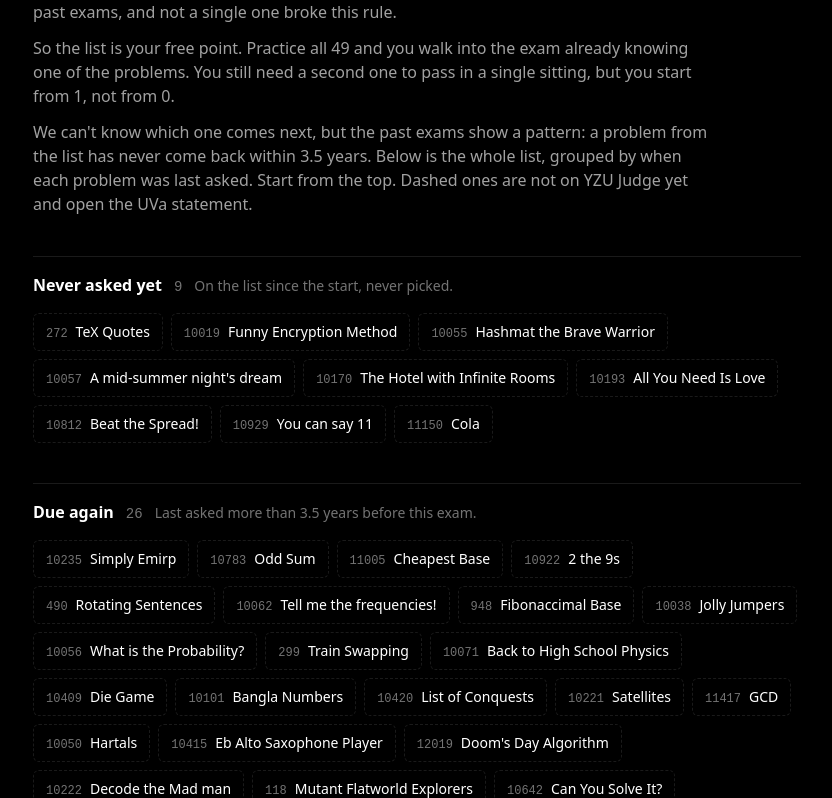
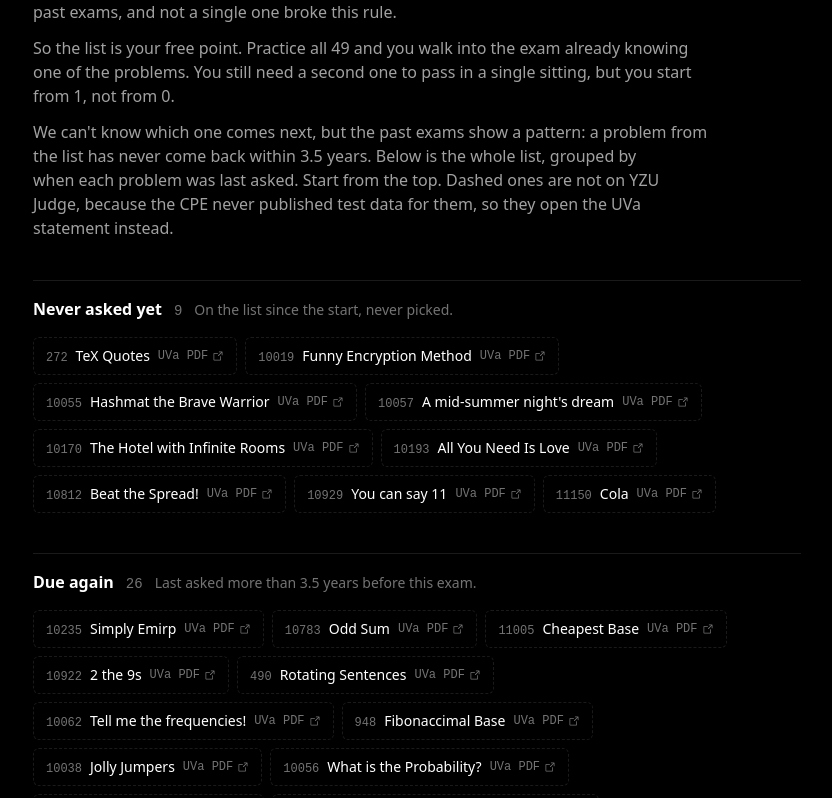
Before and after one commit to AkmalAgzamov1/YZU-judge, a React (Vite) app in the folder frontend/: page / in a window 1280 px wide. Shown: the part 2282-3080 px from the top of the page, without its empty margins (415-1247 px from the left). Built offline with nearby package versions, Linux system fonts and the light colour scheme; no server answers.

Commit message:
Label star problems that open the UVa PDF

```diff
--- a/frontend/src/pages/landing/NextCpe.tsx
+++ b/frontend/src/pages/landing/NextCpe.tsx
@@ -1,3 +1,4 @@
+import { ArrowSquareOut } from "@phosphor-icons/react";
 import { useEffect, useMemo, useState } from "react";
 import { Link } from "react-router-dom";
 import { problemsApi } from "../../api/client";
@@ -139,6 +140,10 @@ function StarChip({ problem, problemId, muted }: { problem: StarProblem; problem
       className={`${chip} border-dashed hover:bg-ink-1`}
     >
       {label}
+      <span className="flex items-center gap-1 self-center font-mono text-xs text-neutral-500">
+        UVa PDF
+        <ArrowSquareOut aria-hidden="true" className="h-3 w-3" />
+      </span>
     </a>
   );
 }
@@ -234,7 +239,8 @@ export default function NextCpe() {
               We can&apos;t know which one comes next, but the past exams show a pattern: a
               problem from the list has never come back within {shortestRepeatYears} years. Below
               is the whole list, grouped by when each problem was last asked. Start from the top.
-              Dashed ones are not on YZU Judge yet and open the UVa statement.
+              Dashed ones are not on YZU Judge, because the CPE never published test data for
+              them, so they open the UVa statement instead.
             </p>
           </div>
 
```
